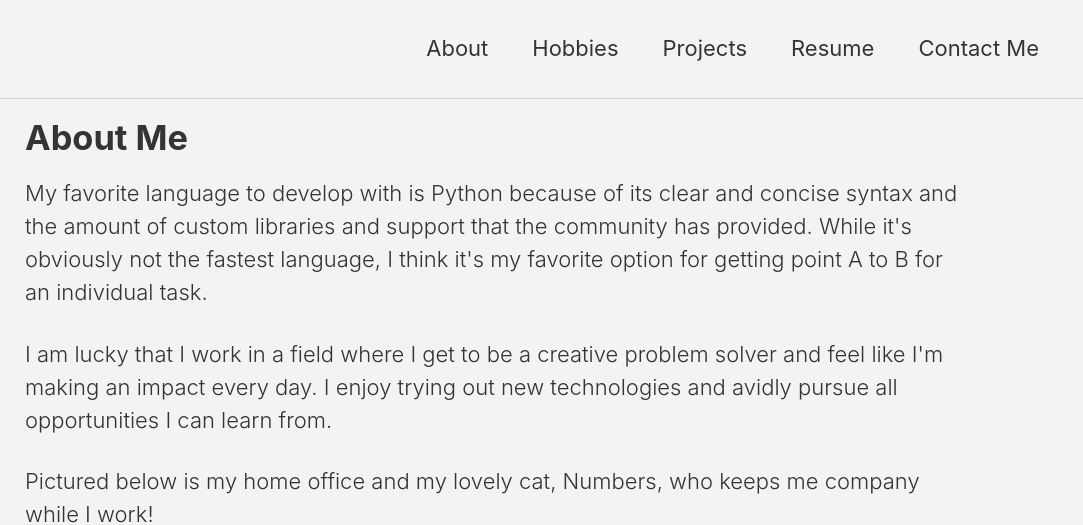
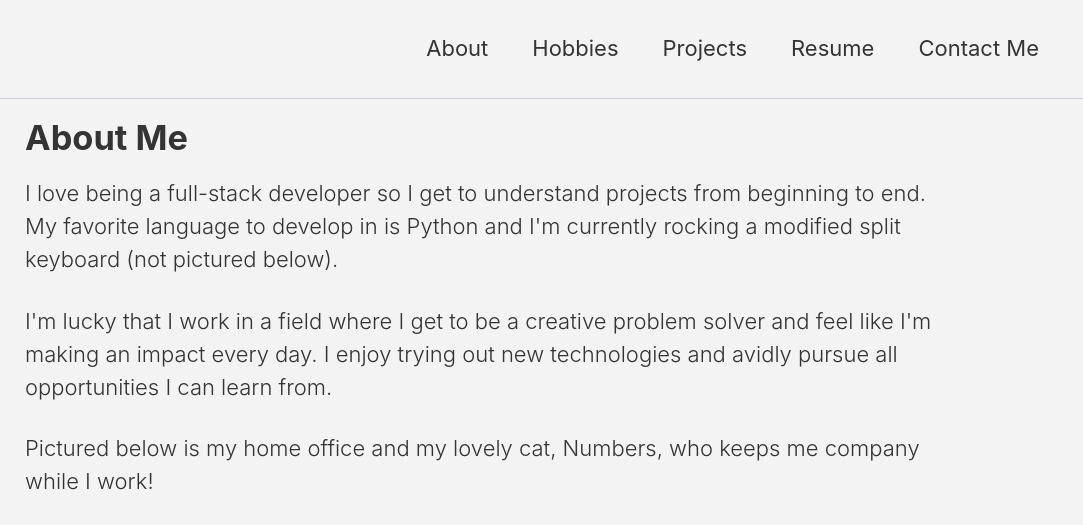
Before and after one commit to mfkimbell/personal-website, a website: page about.html in a window 1280 px wide. Shown: the top 525 px of the page, 197-1280 px from the left. Drawn offline with Linux system fonts and the light colour scheme.

Commit message:
Update about.html

```diff
--- a/about.html
+++ b/about.html
@@ -185,14 +185,13 @@
             </header>
 
             <p class="content1">
-              My favorite language to develop with is Python because of its
-              clear and concise syntax and the amount of custom libraries and
-              support that the community has provided. While it's obviously not
-              the fastest language, I think it's my favorite option for getting
-              point A to B for an individual task.
+              I love being a full-stack developer so I get to understand
+              projects from beginning to end. My favorite language to develop in
+              is Python and I'm currently rocking a modified split keyboard (not
+              pictured below).
             </p>
             <p class="content1">
-              I am lucky that I work in a field where I get to be a creative
+              I'm lucky that I work in a field where I get to be a creative
               problem solver and feel like I'm making an impact every day. I
               enjoy trying out new technologies and avidly pursue all
               opportunities I can learn from.
@@ -211,9 +210,7 @@
                   ><img width="12" src="./photos/calendar.png" />
                   Updated:</strong
                 >
-                <time datetime="2009-01-17T14:05:48+01:00"
-                  >July 18, 2023</time
-                >
+                <time datetime="2009-01-17T14:05:48+01:00">July 18, 2023</time>
               </p>
             </footer>
           </div>
```
